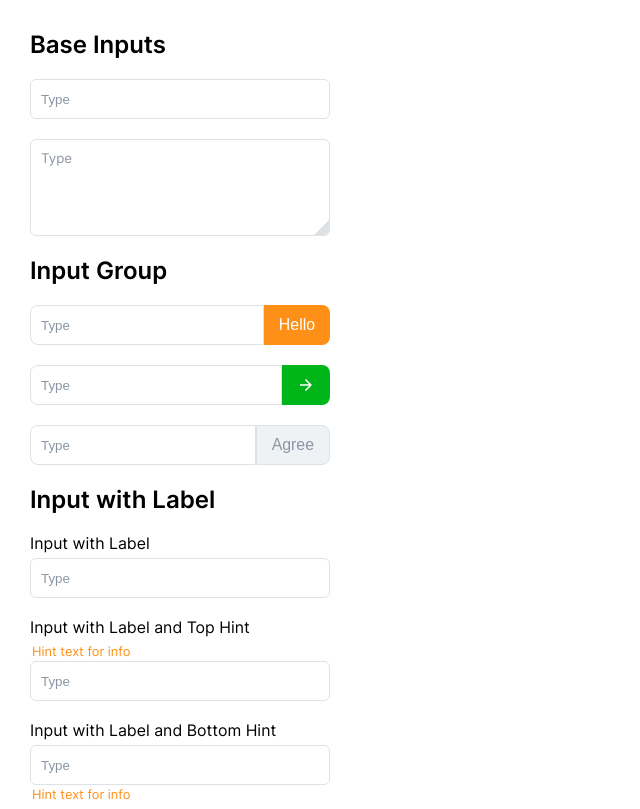
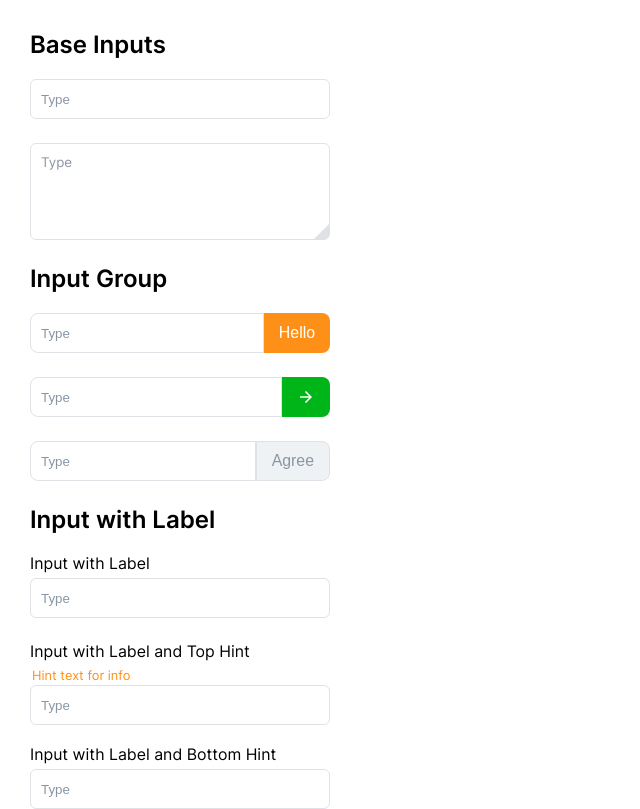
Before and after one commit to martiniucanastasia/next-ts-commerce, a Next.js app: page /preview in a window 1280 px wide. Shown: the top 809 px of the page, without its empty margins (0-640 px from the left). Built offline with nearby package versions, Linux system fonts and the light colour scheme.

Commit message:
Fix default position of hint

```diff
--- a/src/components/UI/Input/Input.tsx
+++ b/src/components/UI/Input/Input.tsx
@@ -9,7 +9,7 @@ export interface InputProps {
   label?: string;
   visual?: string;
   hint?: {
-    message: string;
+    message?: string;
     position: string;
   };
 }
@@ -20,7 +20,7 @@ export const Input = ({
   button,
   label,
   visual,
-  hint,
+  hint = { position: "bottom" },
 }: InputProps) => {
   return (
     <>
```
